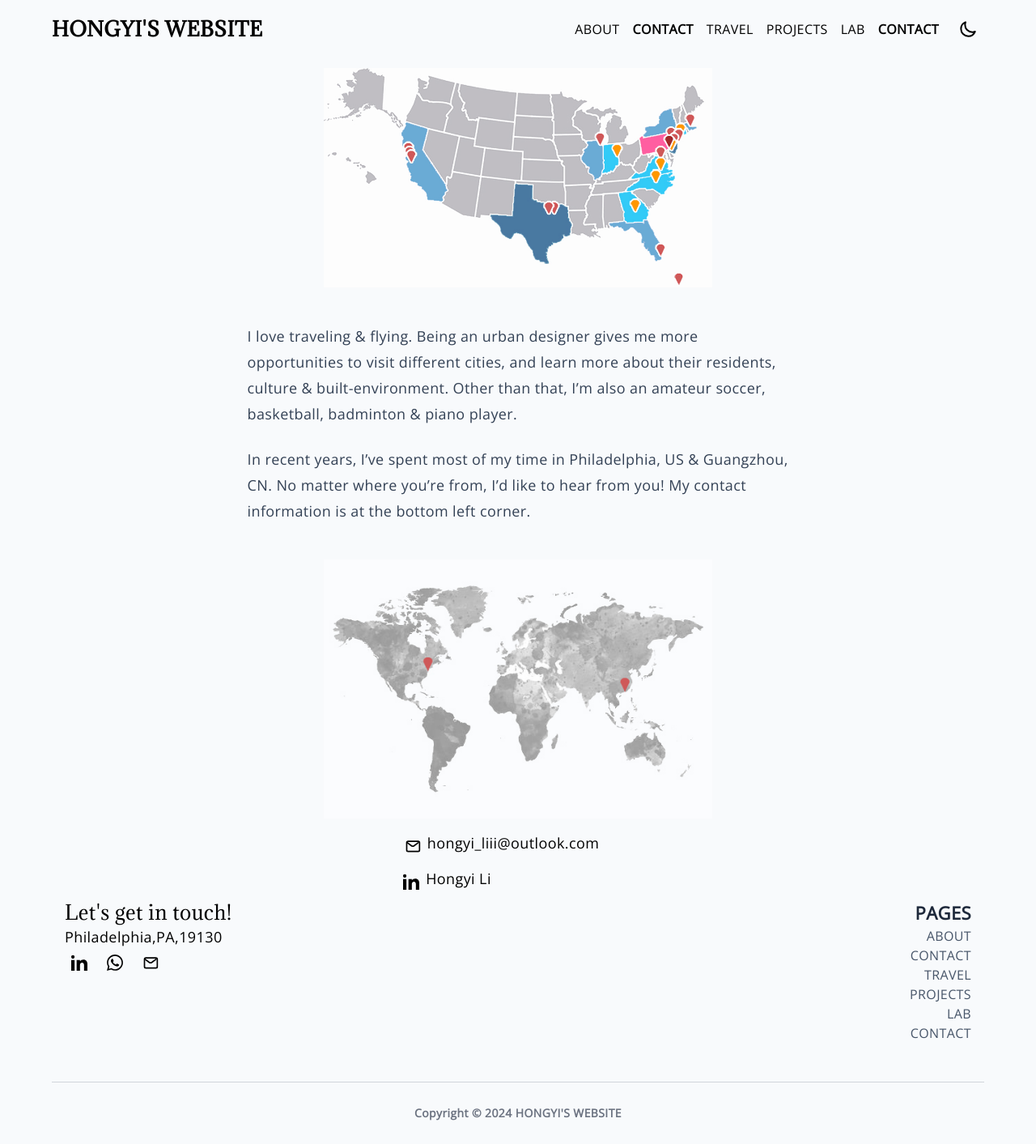
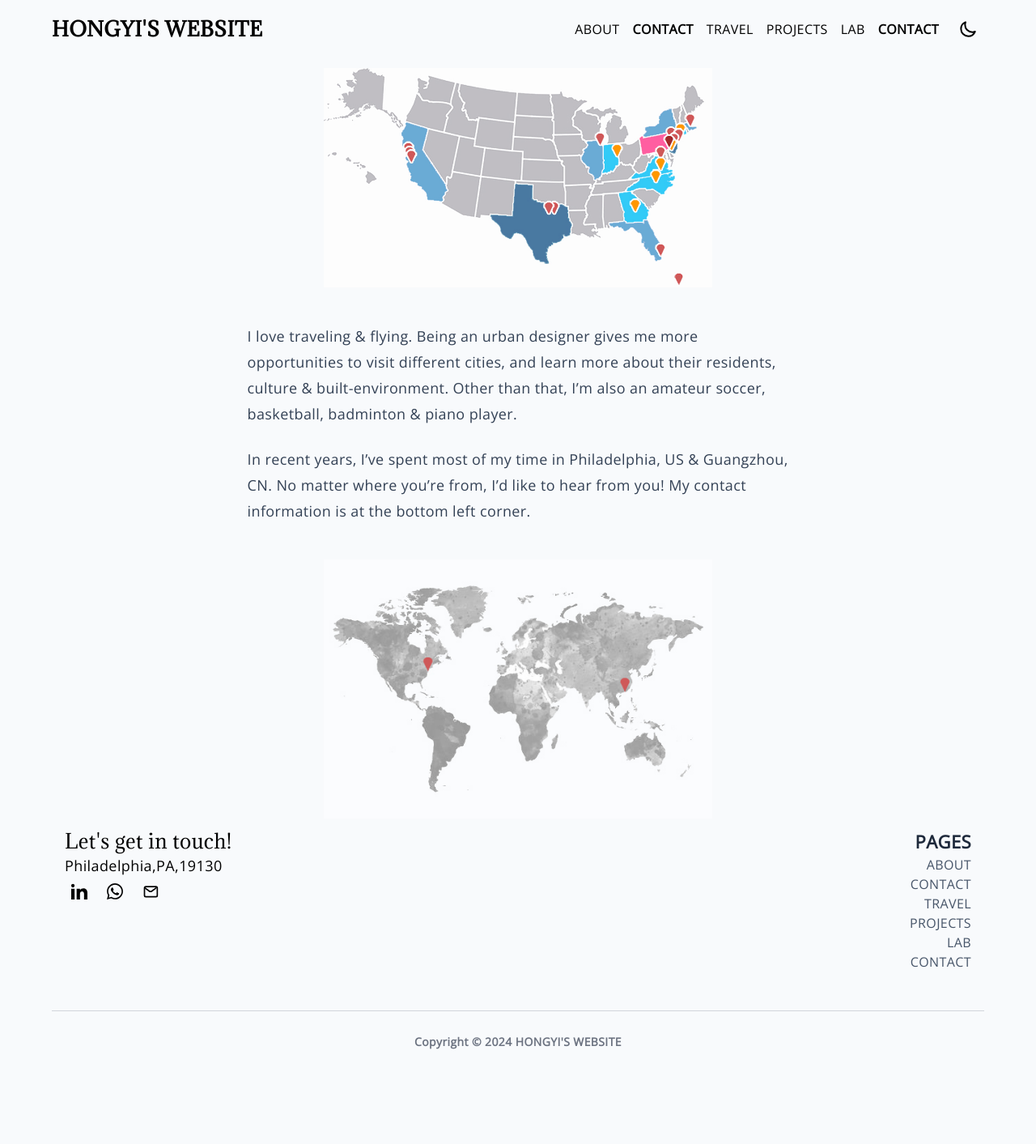
Before and after one commit to hongyili-hl/hongyili-hl.github.io, a Jekyll site: the page built from tags.md, in a window 1280 px wide. Shown: the whole page at 81% size. Built offline with Jekyll 4.4.1, drawn with Linux system fonts in a browser that asks for light colours; after the commit the page ends 1325 px from its top, so only the background shows below that.

Commit message:
Update contact.html

```diff
--- a/_layouts/contact.html
+++ b/_layouts/contact.html
@@ -13,29 +13,3 @@ layout: base
 <div class="flex justify-center py-1 md:py-2">
   <img src="/assets/images/Map.jpg" alt="" class="basis-2/6  w-11/12 md:w-5/12 p-2 md:px-0" oncontextmenu="return false" ondragstart="return false" style="-webkit-touch-callout: none;-webkit-user-select: none;-moz-user-select: none;-ms-user-select: none;user-select: none">
 </div>
-<div class="flex justify-center py-1 md:py-6" style="margin: 0 48px 0 0">
-  <a class="p-2" href="{{site.rrss.email}}">
-    <svg class="h-5 w-5" viewBox="0 0 24 24" fill="none" xmlns="http://www.w3.org/2000/svg" stroke="currentColor">
-      <g id="SVGRepo_bgCarrier" stroke-width="0"></g>
-      <g id="SVGRepo_tracerCarrier" stroke-linecap="round" stroke-linejoin="round"></g>
-      <g id="SVGRepo_iconCarrier">
-        <path d="M4 7.00005L10.2 11.65C11.2667 12.45 12.7333 12.45 13.8 11.65L20 7" stroke="" stroke-width="2" stroke-linecap="round" stroke-linejoin="round"></path>
-        <rect x="3" y="5" width="19" height="15" rx="2" stroke="" stroke-width="2" stroke-linecap="round"></rect>
-      </g>
-    </svg>
-  </a>
-  <span class="text-lg dark:text-slate-300 my-3">
-   {{ site.data[site.lang].footer.description | default: "hongyi_liii@outlook.com" }}
-  </span>
-</div>
-<div class="flex justify-center py-1 md:py-6" style="margin: 0 183px 0 0">
-  <a class="p-2" href="{{site.rrss.linkedin}}">
-    <!-- Linkedin -->
-    <svg xmlns="http://www.w3.org/2000/svg" class="h-5 w-5" fill="currentColor" viewBox="0 0 24 24">
-      <path d="M4.98 3.5c0 1.381-1.11 2.5-2.48 2.5s-2.48-1.119-2.48-2.5c0-1.38 1.11-2.5 2.48-2.5s2.48 1.12 2.48 2.5zm.02 4.5h-5v16h5v-16zm7.982 0h-4.968v16h4.969v-8.399c0-4.67 6.029-5.052 6.029 0v8.399h4.988v-10.131c0-7.88-8.922-7.593-11.018-3.714v-2.155z" />
-    </svg>
-  </a>
-  <span class="text-lg dark:text-slate-300 my-3">
-   {{ site.data[site.lang].footer.description | default: "Hongyi Li            " }}
-  </span>
-</div>
```
